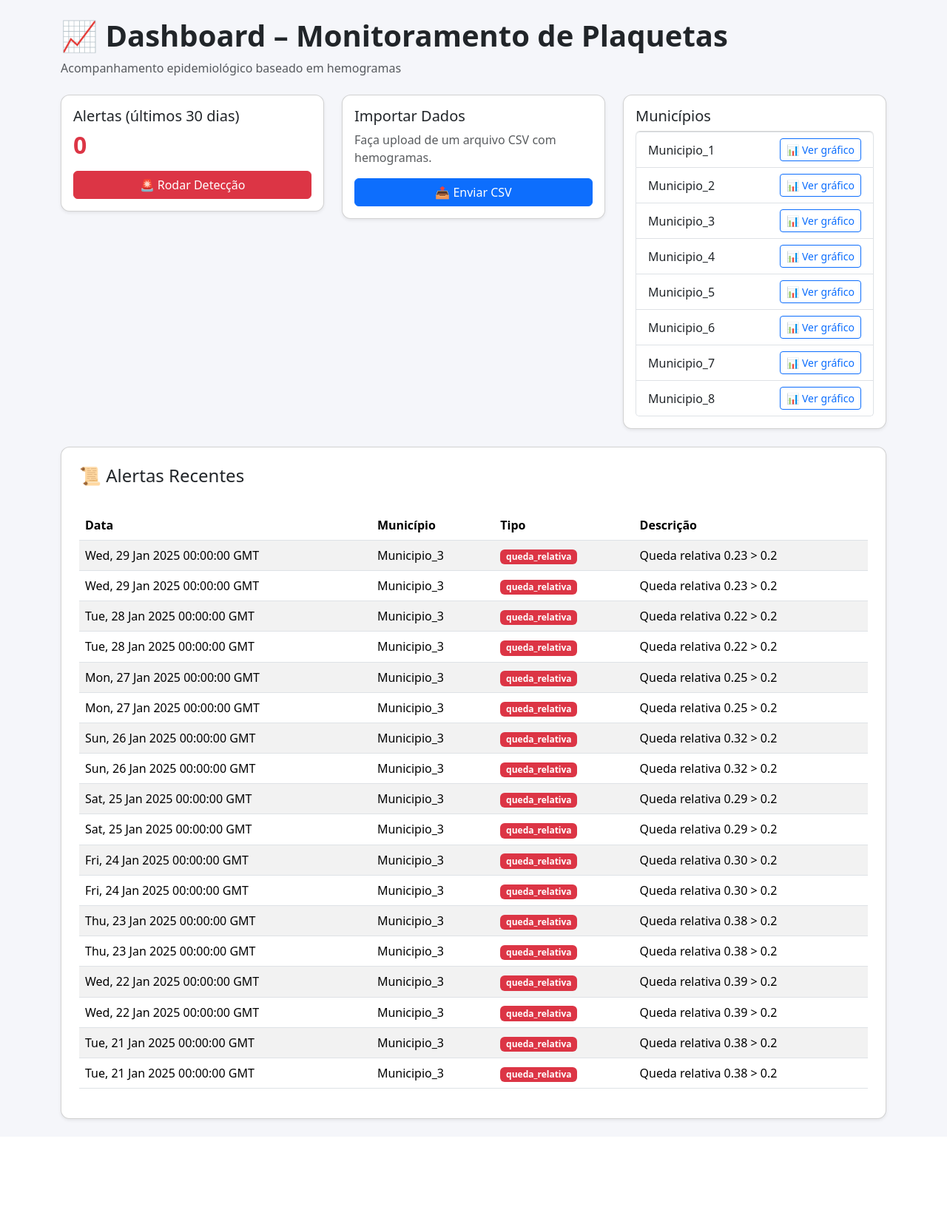
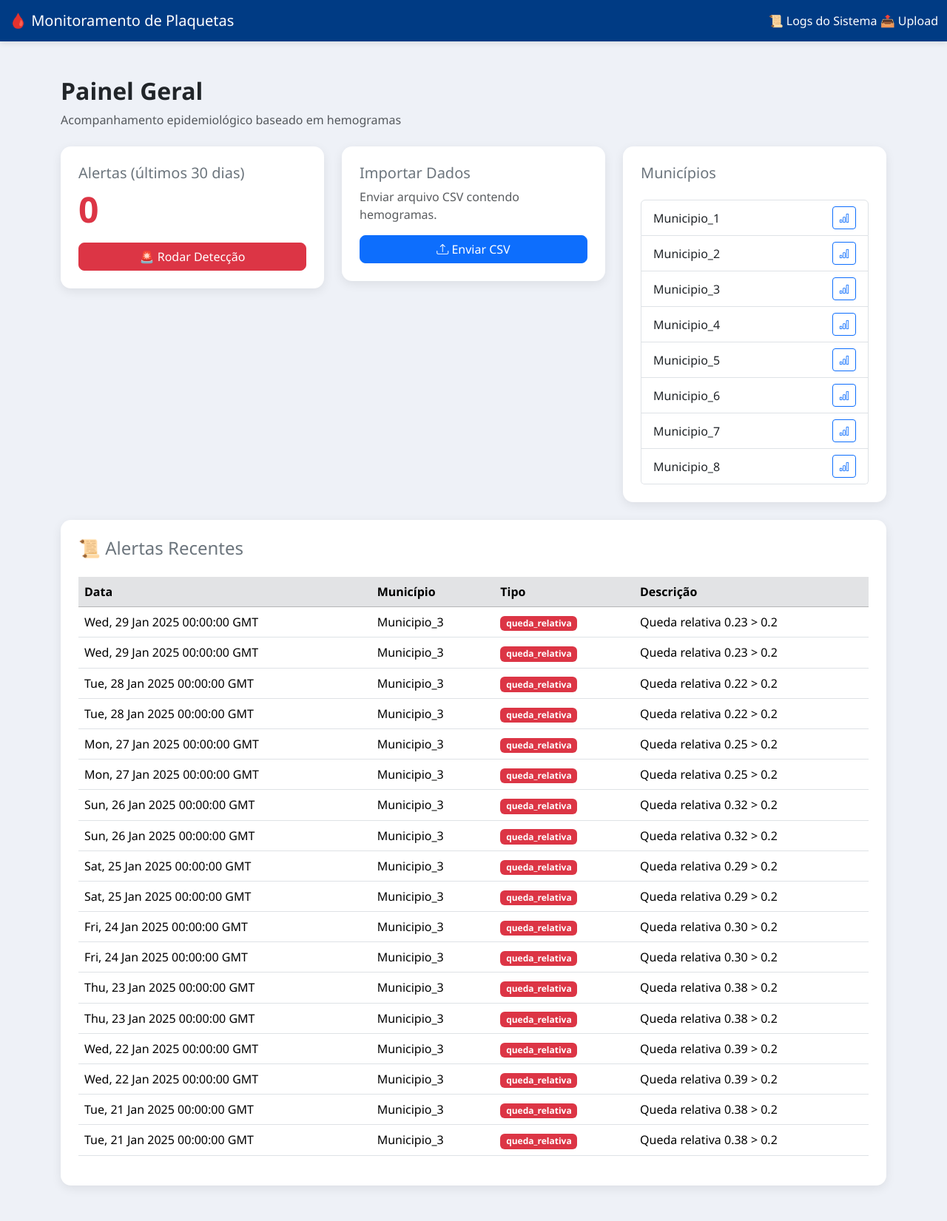
Before and after one commit to Gstaveira/EngAumentado, a Flask app: page / in a window 1280 px wide. Shown: the whole page at 74% size. Before the commit the page ends 1517 px from the top, so only its background shows below. Run offline with Flask 2, Linux system fonts and the light colour scheme; data comes from the database, SQL or seed files in the repository; both versions use the stored data as it was after the commit.

Commit message:
Atualiza arquivos da pasta monitoramento-hemogramas

```diff
--- a/monitoramento-hemogramas/app.py
+++ b/monitoramento-hemogramas/app.py
@@ -175,10 +175,19 @@ def detect_alerts(persist=True):
     conn.close()
     return alerts
 
-@app.route("/run_detection")
+@app.route("/run_detection", methods=["POST"])
 def run_detection_route():
     alerts = detect_alerts(persist=True)
-    return jsonify({"alerts_generated": len(alerts), "alerts": alerts})
+    registrar_log(f"Detecção executada – {len(alerts)} alertas gerados")
+    return jsonify({"ok": True, "alerts_generated": len(alerts)})
+
+@app.route("/logs")
+def ver_logs():
+    db = get_db()
+    rows = db.execute("SELECT * FROM logs ORDER BY id DESC LIMIT 50").fetchall()
+    logs = [{"acao": r["acao"], "data": r["data_hora"]} for r in rows]
+    return render_template("logs.html", logs=logs)
+
 
 @app.route("/plot/<municipio>")
 def plot_municipio(municipio):
@@ -199,6 +208,16 @@ def plot_municipio(municipio):
     plt.close()
     return send_file(path, mimetype='image/png')
 
+def registrar_log(acao):
+    conn = sqlite3.connect(DB_PATH)
+    cur = conn.cursor()
+    cur.execute(
+        "INSERT INTO logs (acao, data_hora) VALUES (?, datetime('now','localtime'))",
+        (acao,)
+    )
+    conn.commit()
+    conn.close()
+
 # ---------------------------
 # Inicialização
 # ---------------------------
--- a/monitoramento-hemogramas/schema.sql
+++ b/monitoramento-hemogramas/schema.sql
@@ -18,3 +18,9 @@ CREATE TABLE IF NOT EXISTS alerts (
   valor REAL,
   descricao TEXT
 );
+
+CREATE TABLE IF NOT EXISTS logs (
+    id INTEGER PRIMARY KEY AUTOINCREMENT,
+    acao TEXT,
+    data_hora TEXT
+);
--- a/monitoramento-hemogramas/templates/index.html
+++ b/monitoramento-hemogramas/templates/index.html
@@ -7,30 +7,86 @@
     <!-- Bootstrap 5 -->
     <link href="https://cdn.jsdelivr.net/npm/bootstrap@5.3.2/dist/css/bootstrap.min.css" rel="stylesheet">
 
+    <!-- Ícones (Bootstrap Icons) -->
+    <link href="https://cdn.jsdelivr.net/npm/bootstrap-icons@1.11.1/font/bootstrap-icons.css" rel="stylesheet">
+
     <style>
         body {
-            background: #f5f6fa;
+            background: #eef1f7;
+            font-family: 'Segoe UI', sans-serif;
         }
+
+        /* NAVBAR */
+        .navbar-custom {
+            background: #003b84;
+            box-shadow: 0 2px 8px rgba(0,0,0,0.1);
+        }
+        .navbar-custom .nav-link,
+        .navbar-custom .navbar-brand {
+            color: white !important;
+        }
+        .navbar-custom .nav-link:hover {
+            opacity: .8;
+        }
+
+        /* CARDS */
         .card {
-            border-radius: 12px;
+            border: none;
+            border-radius: 14px;
+            background: white;
+            box-shadow: 0 4px 14px rgba(0,0,0,0.08);
+            transition: transform 0.15s ease, box-shadow 0.2s ease;
         }
+        .card:hover {
+            transform: translateY(-3px);
+            box-shadow: 0 6px 18px rgba(0,0,0,0.12);
+        }
+
         .header-title {
             margin-top: 20px;
             font-weight: 700;
         }
-        .badge-alert {
-            font-size: 1rem;
-            padding: 8px 12px;
+
+        /* TABELA */
+        .table tbody tr:hover {
+            background-color: #f1f5ff;
+        }
+
+        /* BOTÕES */
+        .btn-action {
             border-radius: 8px;
+            font-weight: 500;
+            transition: 0.2s;
+        }
+        .btn-action:hover {
+            opacity: 0.9;
+            transform: scale(1.02);
+        }
+
+        /* TOAST */
+        .toast {
+            border-radius: 12px !important;
+            backdrop-filter: blur(4px);
         }
     </style>
 </head>
 
 <body>
 
-<div class="container my-4">
+<!-- NAVBAR -->
+<nav class="navbar navbar-expand-lg navbar-custom">
+  <div class="container-fluid">
+    <a class="navbar-brand" href="/">🩸 Monitoramento de Plaquetas</a>
+    <div>
+      <a class="nav-link d-inline-block" href="/logs">📜 Logs do Sistema</a>
+      <a class="nav-link d-inline-block" href="/upload">📤 Upload</a>
+    </div>
+  </div>
+</nav>
 
-    <h1 class="header-title">📈 Dashboard – Monitoramento de Plaquetas</h1>
+<div class="container my-5">
+
+    <h2 class="header-title">Painel Geral</h2>
     <p class="text-muted">Acompanhamento epidemiológico baseado em hemogramas</p>
 
     <!-- Linha superior -->
@@ -38,31 +94,43 @@
 
         <!-- Card de alertas -->
         <div class="col-md-4">
-            <div class="card shadow-sm p-3">
-                <h5 class="card-title">Alertas (últimos 30 dias)</h5>
-                <h2 class="text-danger fw-bold">{{ alert_count }}</h2>
-                <a href="/run_detection" class="btn btn-danger w-100 mt-2">🚨 Rodar Detecção</a>
+            <div class="card p-4">
+                <h5 class="text-secondary">Alertas (últimos 30 dias)</h5>
+                <h1 class="text-danger fw-bold display-5">{{ alert_count }}</h1>
+
+                <button id="btnDetectar" class="btn btn-danger btn-action w-100 mt-2">
+                    🚨 Rodar Detecção
+                </button>
+
+                <div id="spinner" class="text-center mt-3" style="display:none;">
+                    <div class="spinner-border text-danger"></div>
+                    <p class="text-muted mt-2">Processando...</p>
+                </div>
             </div>
         </div>
 
         <!-- Upload -->
         <div class="col-md-4">
-            <div class="card shadow-sm p-3">
-                <h5 class="card-title">Importar Dados</h5>
-                <p class="text-muted">Faça upload de um arquivo CSV com hemogramas.</p>
-                <a href="/upload" class="btn btn-primary w-100">📤 Enviar CSV</a>
+            <div class="card p-4">
+                <h5 class="text-secondary">Importar Dados</h5>
+                <p class="text-muted">Enviar arquivo CSV contendo hemogramas.</p>
+                <a href="/upload" class="btn btn-primary btn-action w-100">
+                    <i class="bi bi-upload"></i> Enviar CSV
+                </a>
             </div>
         </div>
 
         <!-- Lista de municípios -->
         <div class="col-md-4">
-            <div class="card shadow-sm p-3">
-                <h5 class="card-title">Municípios</h5>
-                <ul class="list-group">
+            <div class="card p-4">
+                <h5 class="text-secondary">Municípios</h5>
+                <ul class="list-group mt-3">
                     {% for m in municipios %}
                     <li class="list-group-item d-flex justify-content-between align-items-center">
                         {{ m }}
-                        <a class="btn btn-sm btn-outline-primary" href="/plot/{{ m }}">📊 Ver gráfico</a>
+                        <a class="btn btn-sm btn-outline-primary" href="/plot/{{ m }}">
+                            <i class="bi bi-bar-chart"></i>
+                        </a>
                     </li>
                     {% else %}
                     <li class="list-group-item text-muted">Nenhum município cadastrado</li>
@@ -76,8 +144,8 @@
     <!-- Alertas recentes -->
     <div class="row mt-4">
         <div class="col-12">
-            <div class="card shadow-sm p-4">
-                <h4 class="card-title mb-3">📜 Alertas Recentes</h4>
+            <div class="card p-4">
+                <h4 class="text-secondary">📜 Alertas Recentes</h4>
                 <div id="alerts" class="mt-3">Carregando...</div>
             </div>
         </div>
@@ -85,11 +153,65 @@
 
 </div>
 
+<!-- Toast animado -->
+<div class="position-fixed bottom-0 end-0 p-3" style="z-index: 9999">
+    <div id="toastNotif" class="toast text-bg-success border-0" role="alert">
+        <div class="d-flex">
+            <div class="toast-body" id="toastMessage">Detecção concluída!</div>
+            <button type="button" class="btn-close btn-close-white me-2 m-auto"
+                    data-bs-dismiss="toast"></button>
+        </div>
+    </div>
+</div>
+
 <!-- Bootstrap JS -->
 <script src="https://cdn.jsdelivr.net/npm/bootstrap@5.3.2/dist/js/bootstrap.bundle.min.js"></script>
 
-<!-- Script para carregar alertas -->
+<!-- Scripts -->
 <script>
+// AJAX botão Rodar Detecção
+document.getElementById("btnDetectar").addEventListener("click", () => {
+    const spinner = document.getElementById("spinner");
+    const btn = document.getElementById("btnDetectar");
+
+    btn.disabled = true;
+    spinner.style.display = "block";
+
+    fetch("/run_detection", { method: "POST" })
+        .then(r => r.json())
+        .then(data => {
+            spinner.style.display = "none";
+            btn.disabled = false;
+
+            // Toast
+            const toastEl = document.getElementById("toastNotif");
+            const msg = document.getElementById("toastMessage");
+
+            msg.textContent = `Detecção concluída: ${data.alerts_generated} alertas gerados`;
+
+            const toast = new bootstrap.Toast(toastEl);
+            toast.show();
+
+            atualizarAlertas();
+        })
+        .catch(() => {
+            spinner.style.display = "none";
+            btn.disabled = false;
+
+            const toastEl = document.getElementById("toastNotif");
+            const msg = document.getElementById("toastMessage");
+
+            msg.textContent = `Erro ao executar detecção`;
+            toastEl.classList.remove("text-bg-success");
+            toastEl.classList.add("text-bg-danger");
+
+            const toast = new bootstrap.Toast(toastEl);
+            toast.show();
+        });
+});
+
+// Atualiza tabela de alertas
+function atualizarAlertas() {
     fetch('/api/alerts')
     .then(r => r.json())
     .then(data => {
@@ -101,8 +223,8 @@ fetch('/api/alerts')
         }
 
         let html = `
-        <table class="table table-striped">
-            <thead>
+            <table class="table table-hover">
+                <thead class="table-secondary">
                     <tr>
                         <th>Data</th>
                         <th>Município</th>
@@ -125,12 +247,10 @@ fetch('/api/alerts')
 
         html += "</tbody></table>";
         div.innerHTML = html;
+    });
+}
 
-  })
-  .catch(() => {
-    document.getElementById("alerts").innerHTML =
-      "<p class='text-danger'>Erro ao carregar alertas.</p>";
-  });
+atualizarAlertas();
 </script>
 
 </body>
```
Also changed, not shown: monitoramento-hemogramas/templates/logs.html (added, +44 -0 lines), monitoramento-hemogramas/database.db. Lines whose indentation alone changed are shown as unchanged.
